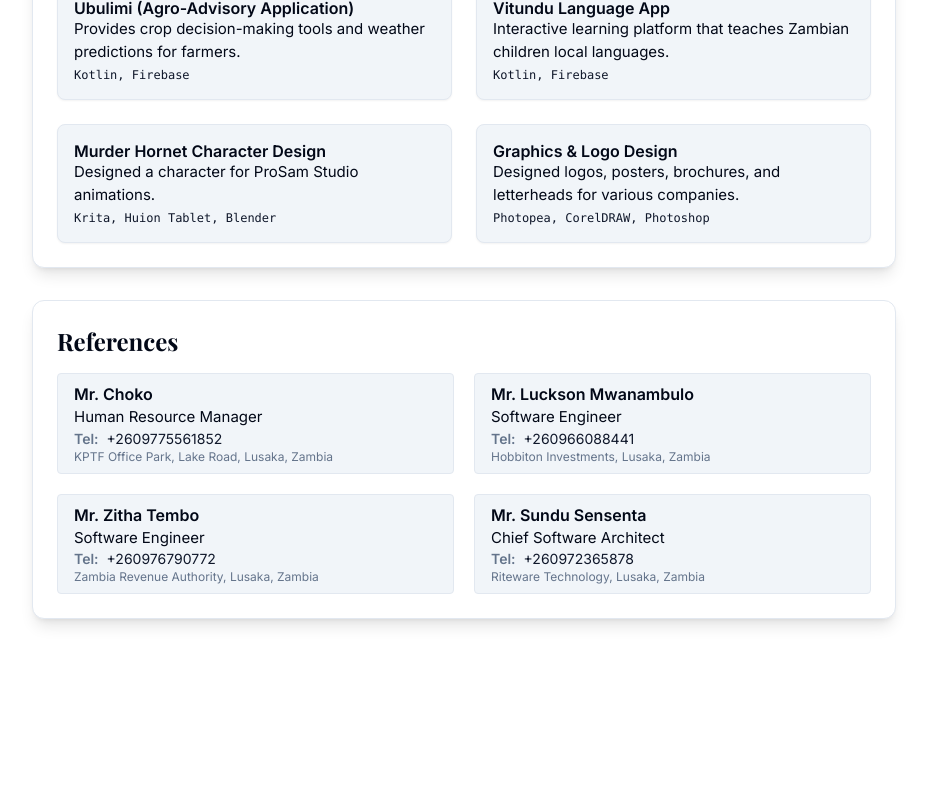
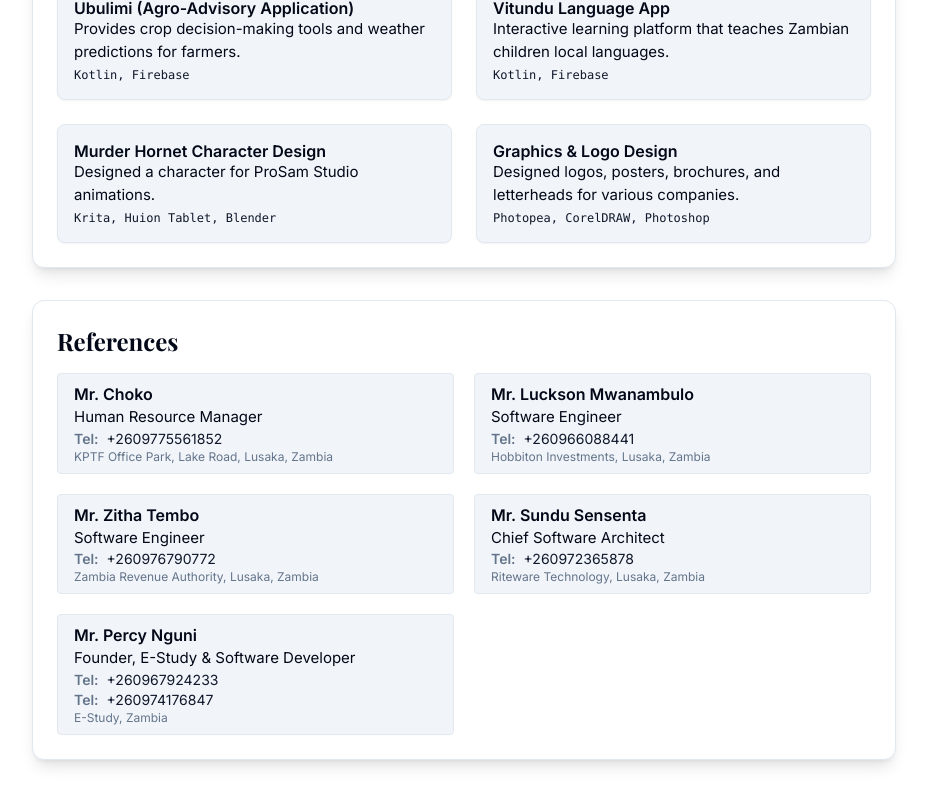
Before and after one commit to MunguInfinity/Wangu-Ngalati-Portfolio, a React (Vite) app: page / in a window 1280 px wide. Shown: the part 4930-5730 px from the top of the page, without its empty margins (336-1263 px from the left). Before the commit the page ends 5589 px from the top, so only its background shows below. Built offline with nearby package versions, Linux system fonts and the light colour scheme.

Commit message:
added new reference data

```diff
--- a/src/components/ReferencesSection.tsx
+++ b/src/components/ReferencesSection.tsx
@@ -25,6 +25,13 @@ const references = [
     phone: "+260972365878",
     address: "Riteware Technology, Lusaka, Zambia",
   },
+  {
+    name: "Mr. Percy Nguni",
+    title: "Founder, E-Study & Software Developer",
+    phone: "+260967924233",
+    phone2: "+260974176847",
+    address: "E-Study, Zambia",
+  },
 ];
 
 export default function ReferencesSection() {
@@ -46,6 +53,14 @@ export default function ReferencesSection() {
                 {ref.phone}
               </a>
             </div>
+            {"phone2" in ref && ref.phone2 && (
+              <div className="flex items-center gap-2 text-sm text-foreground">
+                <span className="font-semibold text-muted-foreground">Tel:</span>
+                <a href={`tel:${ref.phone2.replace(/\s/g, "")}`} className="hover:underline text-primary">
+                  {ref.phone2}
+                </a>
+              </div>
+            )}
             <div className="text-xs text-muted-foreground">{ref.address}</div>
           </div>
         ))}
```
